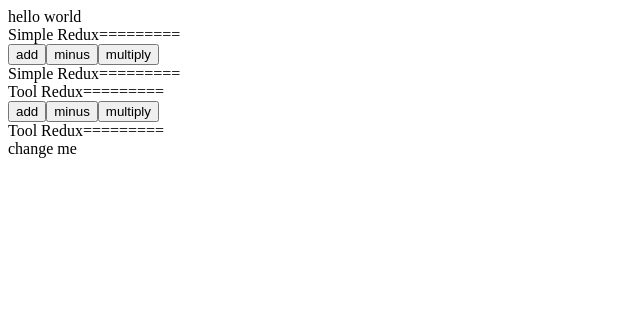
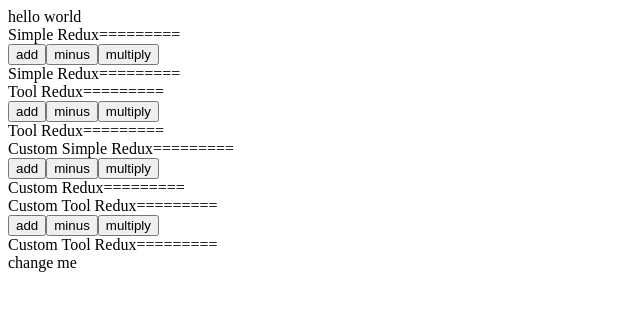
Before and after one commit to mikeiansky/react-learn, a React (Create React App) app: page / in a window 1280 px wide. Shown: the top 310 px of the page, without its empty margins (0-640 px from the left). Built offline with nearby package versions, Linux system fonts and the light colour scheme.

Commit message:
测试自定义redux数据

```diff
--- a/src/App.js
+++ b/src/App.js
@@ -1,12 +1,10 @@
-import SimpleRedux from './redux/SimpleRedux'
-import ToolRedux from './redux/ToolRedux'
+import ReduxApp from './redux/ReduxApp'
 
 function App() {
   return (
       <div>
           <div>hello world</div>
-          <SimpleRedux/>
-          <ToolRedux/>
+          <ReduxApp/>
           <div>change me</div>
       </div>
   );
--- /dev/null
+++ b/src/redux/CustomSimpleRedux.js
@@ -0,0 +1,42 @@
+import {createStore} from 'redux'
+
+const counterReducer = (state = {value: 0, name: 'ian'}, action) => {
+
+    switch (action.type) {
+        case 'add':
+            return {value: state.value + 1, name: action.name}
+        case 'minus':
+            return {value: state.value - 1, name: action.name}
+        case 'multiply':
+            return {value: state.value * 2, name: action.name}
+    }
+
+}
+
+const store = createStore(counterReducer)
+
+store.subscribe(()=>{
+    console.log('custom simple redux state', store.getState())
+})
+
+export default function App() {
+
+    return (
+        <>
+            <div>Custom Simple Redux=========</div>
+            <button onClick={() => {
+                store.dispatch({type:'add', name:'add-aa'})
+            }}>add
+            </button>
+            <button onClick={() => {
+                store.dispatch({type:'minus', name:'minus-bb'})
+            }}>minus
+            </button>
+            <button onClick={() => {
+                store.dispatch({type:'multiply', name:'multiply-cc'})
+            }}>multiply
+            </button>
+            <div>Custom Redux=========</div>
+        </>
+    )
+}
--- /dev/null
+++ b/src/redux/CustomToolRedux.js
@@ -0,0 +1,57 @@
+import {createSlice, configureStore} from '@reduxjs/toolkit'
+
+
+const todoSlice = createSlice({
+    name: 'todo/sub',
+    initialState: {
+        value: 0,
+        name: 'custom'
+    },
+    reducers: {
+        add(state, action) {
+            // console.log('add a1', action)
+            state.value = state.value + 1
+            state.name = action.payload.ciwei
+        },
+        minus(state, action) {
+            state.value = state.value - 1
+            state.name = action.payload.ciwei
+        },
+        multiply(state, action) {
+            state.value = state.value * 2
+            state.name = action.payload.ciwei
+        }
+    }
+})
+
+const store = configureStore(todoSlice)
+
+const {add, minus, multiply} = todoSlice.actions
+
+store.subscribe(() => {
+    console.log('custom tool redux state', store.getState())
+})
+
+export default function App() {
+
+    return (
+        <>
+            <div>Custom Tool Redux=========</div>
+            <button onClick={() => {
+                store.dispatch(add({ciwei: 'btn-add'}))
+            }}>add
+            </button>
+            <button onClick={() => {
+                store.dispatch(minus({ciwei: 'btn-minus'}))
+            }}>minus
+            </button>
+            <button onClick={() => {
+                store.dispatch(multiply({ciwei: 'btn-multiply'}))
+            }}>multiply
+            </button>
+            <div>Custom Tool Redux=========</div>
+        </>
+    )
+
+
+}
--- /dev/null
+++ b/src/redux/ReduxApp.js
@@ -0,0 +1,15 @@
+import SimpleRedux from './SimpleRedux'
+import ToolRedux from './ToolRedux'
+import CustomSimpleRedux from './CustomSimpleRedux'
+import CustomToolRedux from './CustomToolRedux'
+
+export default function App() {
+    return (
+        <>
+            <SimpleRedux/>
+            <ToolRedux/>
+            <CustomSimpleRedux/>
+            <CustomToolRedux/>
+        </>
+    )
+}
--- a/src/redux/SimpleRedux.js
+++ b/src/redux/SimpleRedux.js
@@ -14,13 +14,12 @@
 
 let store = createStore(counterReducer)
 
+store.subscribe(() => {
+    console.log('simple redux state value', store.getState())
+})
 
 export default function App() {
 
-    console.log('create simple redux')
-    store.subscribe(() => {
-        console.log('state value', store.getState())
-    })
     return (
         <>
             <div>Simple Redux=========</div>
```
